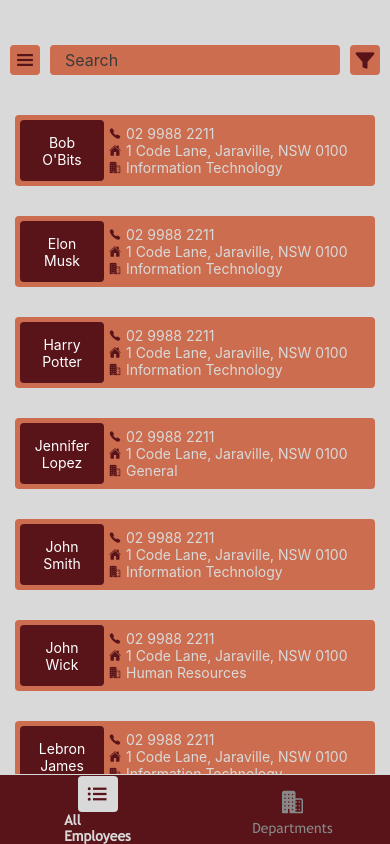
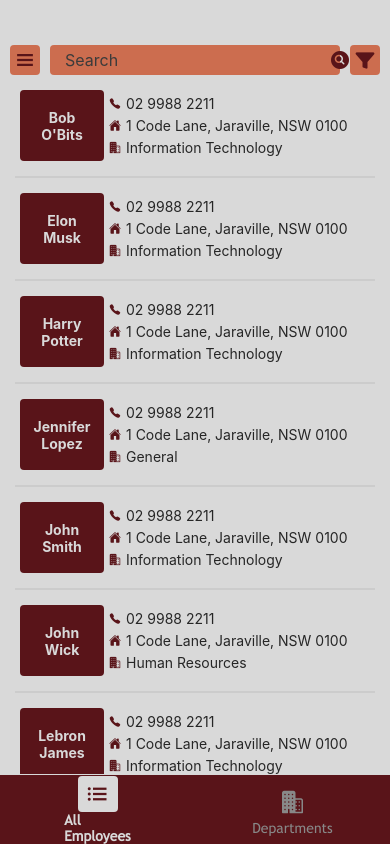
Before and after one commit to mrdlam87/roi-hr, a React Native app: screen /EmployeesOverview in a window 390 px wide. Built offline with nearby package versions, Linux system fonts and the light colour scheme.

Commit message:
updates to UI and implement modal detail

```diff
--- a/App.js
+++ b/App.js
@@ -4,6 +4,7 @@ import { createStackNavigator } from "@react-navigation/stack";
 import { useFonts } from "expo-font";
 import TabBar from "./components/ui/TabBar";
 import LoginScreen from "./screens/LoginScreen";
+import { EmployeeProvider } from "./contexts/employee.context";
 
 const Stack = createStackNavigator();
 
@@ -18,6 +19,7 @@ export default function App() {
   }
 
   return (
+    <EmployeeProvider>
       <NavigationContainer>
         <Stack.Navigator screenOptions={{ headerShown: false }}>
           <Stack.Screen name="Login" component={LoginScreen} />
@@ -28,5 +30,6 @@ export default function App() {
           />
         </Stack.Navigator>
       </NavigationContainer>
+    </EmployeeProvider>
   );
 }
--- a/components/employees-overview/EmployeeCard.jsx
+++ b/components/employees-overview/EmployeeCard.jsx
@@ -1,9 +1,9 @@
-import { StyleSheet, View, Text } from "react-native";
+import { StyleSheet, View, Text, Pressable } from "react-native";
 import { Departments } from "../../constants/departments";
 import { GlobalStyles } from "../../constants/styles";
 import EmployeeDetailItem from "./EmployeeDetailItem";
 
-const EmployeeCard = ({ employee }) => {
+const EmployeeCard = ({ employee, onPress }) => {
   const {
     name,
     phone,
@@ -18,20 +18,32 @@ const EmployeeCard = ({ employee }) => {
   const addressString = `${addressStreet}, ${addressCity}, ${addressState} ${addressZip}`;
 
   return (
+    <Pressable onPress={onPress}>
       <View style={styles.card}>
         <View style={styles.nameContainer}>
           <Text style={styles.nameText}>{name.split(" ")[0]}</Text>
           <Text style={styles.nameText}>{name.split(" ")[1]}</Text>
         </View>
         <View style={styles.detailsContainer}>
-        <EmployeeDetailItem label={phone} iconName="call" />
-        <EmployeeDetailItem label={addressString} iconName="home" />
+          <EmployeeDetailItem
+            label={phone}
+            iconName="call"
+            textStyle={styles.detailText}
+          />
+          <EmployeeDetailItem
+            label={addressString}
+            iconName="home"
+            textStyle={styles.detailText}
+            style={{ marginVertical: 5 }}
+          />
           <EmployeeDetailItem
             label={Departments.find((d) => d.id === department).name}
+            textStyle={styles.detailText}
             iconName="business"
           />
         </View>
       </View>
+    </Pressable>
   );
 };
 
@@ -43,9 +55,8 @@ const styles = StyleSheet.create({
     alignItems: "stretch",
     padding: 5,
     // elevation: 7,
-    borderRadius: GlobalStyles.borderRadius,
-    backgroundColor: GlobalStyles.colors.secondaryLightOrange,
-    marginTop: 30,
+    // borderRadius: GlobalStyles.borderRadius,
+    // backgroundColor: GlobalStyles.colors.secondaryLightOrange,
   },
   nameContainer: {
     flex: 1,
@@ -53,10 +64,15 @@ const styles = StyleSheet.create({
     padding: 10,
     backgroundColor: GlobalStyles.colors.primaryRed,
     borderRadius: GlobalStyles.borderRadius,
+    elevation: 7,
   },
   nameText: {
-    color: "white",
+    color: GlobalStyles.colors.secondaryLightGrey,
     textAlign: "center",
+    fontWeight: "bold",
+  },
+  detailText: {
+    color: GlobalStyles.colors.primaryDark,
   },
   detailsContainer: {
     flex: 4,
--- a/components/employees-overview/EmployeeDetailItem.jsx
+++ b/components/employees-overview/EmployeeDetailItem.jsx
@@ -2,11 +2,21 @@ import { StyleSheet, View, Text } from "react-native";
 import Ionicons from "@expo/vector-icons/Ionicons";
 import { GlobalStyles } from "../../constants/styles";
 
-const EmployeeDetailItem = ({ label, iconName }) => {
+const EmployeeDetailItem = ({
+  label,
+  iconName,
+  iconSize,
+  style,
+  textStyle,
+}) => {
   return (
-    <View style={styles.container}>
-      <Ionicons name={iconName} style={styles.icon} />
-      <Text style={styles.text}>{label}</Text>
+    <View style={[styles.container, style]}>
+      <Ionicons
+        name={iconName}
+        style={styles.icon}
+        size={iconSize && iconSize}
+      />
+      <Text style={[styles.text, textStyle]}>{label}</Text>
     </View>
   );
 };
--- a/components/employees-overview/EmployeeDetailModal.jsx
+++ b/components/employees-overview/EmployeeDetailModal.jsx
@@ -1,29 +1,75 @@
-import { StyleSheet, View, Text, Modal } from "react-native";
+import { useContext } from "react";
+import { StyleSheet, View, Text, Modal, Pressable } from "react-native";
 import { GlobalStyles } from "../../constants/styles";
+import { EmployeeContext } from "../../contexts/employee.context";
+import EmployeeDetailItem from "./EmployeeDetailItem";
+import { Departments } from "../../constants/departments";
 
-const EmployeeDetailModal = ({ employee }) => {
-  // const {
-  //   name,
-  //   phone,
-  //   department,
-  //   addressStreet,
-  //   addressCity,
-  //   addressState,
-  //   addressZip,
-  //   addressCountry,
-  // } = employee;
+const EmployeeDetailModal = () => {
+  const { showEmployeeDetail, setShowEmployeeDetail, selectedEmployee } =
+    useContext(EmployeeContext);
 
   const backgroundClickHandler = () => {
-    console.log("bg");
+    setShowEmployeeDetail(false);
   };
 
+  if (!selectedEmployee) return;
+
+  const {
+    name,
+    phone,
+    department,
+    addressStreet,
+    addressCity,
+    addressState,
+    addressZip,
+    addressCountry,
+  } = selectedEmployee;
+
+  const addressString = `${addressStreet}, ${addressCity}, ${addressState} ${addressZip}`;
+
   return (
-    <Modal style={styles.modal} transparent={true} visible={false}>
-      <View style={styles.container}>
+    <Modal
+      style={styles.modal}
+      transparent={true}
+      visible={showEmployeeDetail}
+      animationType="fade"
+    >
+      <Pressable style={styles.container} onPress={backgroundClickHandler}>
         <View style={styles.card}>
-          <Text>TEST</Text>
+          <View style={styles.nameContainer}>
+            <Text style={styles.nameText}>{name}</Text>
+          </View>
+          <EmployeeDetailItem
+            label={phone}
+            style={styles.detail}
+            textStyle={styles.detailText}
+            iconName="call"
+            iconSize={20}
+          />
+          <EmployeeDetailItem
+            label={addressString}
+            style={styles.detail}
+            textStyle={styles.detailText}
+            iconName="home"
+            iconSize={20}
+          />
+          <EmployeeDetailItem
+            label={addressCountry}
+            style={styles.detail}
+            textStyle={styles.detailText}
+            iconName="globe"
+            iconSize={20}
+          />
+          <EmployeeDetailItem
+            label={Departments.find((d) => d.id === department)?.name}
+            style={styles.detail}
+            textStyle={styles.detailText}
+            iconName="business"
+            iconSize={20}
+          />
         </View>
-      </View>
+      </Pressable>
     </Modal>
   );
 };
@@ -40,8 +86,28 @@ const styles = StyleSheet.create({
   },
   card: {
     backgroundColor: GlobalStyles.colors.secondaryLightOrange,
-    padding: 100,
+    padding: 10,
+    width: "80%",
     borderRadius: GlobalStyles.borderRadius,
     elevation: 5,
   },
+  nameContainer: {
+    justifyContent: "center",
+    padding: 10,
+    backgroundColor: GlobalStyles.colors.primaryRed,
+    borderRadius: GlobalStyles.borderRadius,
+  },
+  nameText: {
+    color: "white",
+    textAlign: "center",
+    fontSize: 20,
+    fontWeight: "bold",
+  },
+  detail: {
+    marginTop: 10,
+  },
+  detailText: {
+    fontSize: 16,
+    marginLeft: 5,
+  },
 });
--- a/components/ui/SearchBar.jsx
+++ b/components/ui/SearchBar.jsx
@@ -1,26 +1,39 @@
 import { StyleSheet, View, Text, TextInput } from "react-native";
 import { GlobalStyles } from "../../constants/styles";
+import Ionicons from "@expo/vector-icons/Ionicons";
 
 const SearchBar = ({ style }) => {
   return (
-    <TextInput
-      style={[styles.input, style]}
-      placeholder="Search"
-      placeholderTextColor={GlobalStyles.colors.secondaryMidGrey}
-      cursorColor={GlobalStyles.colors.primaryRed}
-    />
+    <View style={[styles.container, style]}>
+      <TextInput
+        style={styles.input}
+        placeholder="Search"
+        placeholderTextColor={GlobalStyles.colors.secondaryMidGrey}
+        cursorColor={GlobalStyles.colors.primaryRed}
+      />
+      <Ionicons name="search-circle" size={24} style={styles.icon} />
+    </View>
   );
 };
 
 export default SearchBar;
 
 const styles = StyleSheet.create({
+  container: {
+    flexDirection: "row",
+    alignItems: "center",
+    backgroundColor: GlobalStyles.colors.secondaryLightOrange,
+    borderRadius: GlobalStyles.borderRadius,
+    height: 30,
+    paddingHorizontal: 15,
+  },
   input: {
+    flex: 1,
     fontSize: 16,
     color: "white",
-    paddingHorizontal: 15,
-    borderRadius: GlobalStyles.borderRadius,
-    backgroundColor: GlobalStyles.colors.secondaryLightOrange,
-    height: 30,
+  },
+  icon: {
+    color: GlobalStyles.colors.primaryRed,
+    marginLeft: 15,
   },
 });
--- a/components/ui/TabBar.jsx
+++ b/components/ui/TabBar.jsx
@@ -1,10 +1,7 @@
 import { createBottomTabNavigator } from "@react-navigation/bottom-tabs";
-import { StyleSheet, View, Text } from "react-native";
-import Ionicons from "@expo/vector-icons/Ionicons";
 import AllEmployeesScreen from "../../screens/AllEmployeesScreen";
 import DepartmentsScreen from "../../screens/DepartmentsScreen";
 import TabItem from "./TabItem";
-import SearchBar from "./SearchBar";
 import { GlobalStyles } from "../../constants/styles";
 import Header from "./Header";
 
@@ -51,5 +48,3 @@ const TabBar = () => {
 };
 
 export default TabBar;
-
-const styles = StyleSheet.create({});
--- /dev/null
+++ b/contexts/employee.context.jsx
@@ -0,0 +1,26 @@
+import { createContext, useState } from "react";
+
+export const EmployeeContext = createContext({
+  selectedEmployee: null,
+  setSelectedEmployee: () => {},
+  showEmployeeDetail: false,
+  setShowEmployeeDetail: () => {},
+});
+
+export const EmployeeProvider = ({ children }) => {
+  const [showEmployeeDetail, setShowEmployeeDetail] = useState(false);
+  const [selectedEmployee, setSelectedEmployee] = useState(null);
+
+  const value = {
+    showEmployeeDetail,
+    setShowEmployeeDetail,
+    selectedEmployee,
+    setSelectedEmployee,
+  };
+
+  return (
+    <EmployeeContext.Provider value={value}>
+      {children}
+    </EmployeeContext.Provider>
+  );
+};
--- a/screens/AllEmployeesScreen.jsx
+++ b/screens/AllEmployeesScreen.jsx
@@ -1,12 +1,27 @@
+import { useContext, useState } from "react";
 import { StyleSheet, View, Text, FlatList } from "react-native";
 import EmployeeCard from "../components/employees-overview/EmployeeCard";
 import EmployeeDetailModal from "../components/employees-overview/EmployeeDetailModal";
 import SearchBar from "../components/ui/SearchBar";
 import { Employess } from "../constants/employess";
 import { GlobalStyles } from "../constants/styles";
+import { EmployeeContext } from "../contexts/employee.context";
 
 const AllEmployeesScreen = () => {
-  const renderItems = ({ item }) => <EmployeeCard employee={item} />;
+  const { showEmployeeDetail, setShowEmployeeDetail, setSelectedEmployee } =
+    useContext(EmployeeContext);
+
+  const employeeClickHandler = (employee) => {
+    setSelectedEmployee(employee);
+    setShowEmployeeDetail(true);
+  };
+
+  const renderItems = ({ item }) => (
+    <EmployeeCard
+      employee={item}
+      onPress={employeeClickHandler.bind(this, item)}
+    />
+  );
   const sortedEmployees = Employess.sort((a, b) => (a.name > b.name ? 1 : -1));
 
   return (
@@ -16,6 +31,7 @@ const AllEmployeesScreen = () => {
         data={sortedEmployees}
         renderItem={renderItems}
         keyExtractor={(item) => item.id}
+        ItemSeparatorComponent={() => <View style={styles.separator} />}
       />
     </View>
   );
@@ -32,4 +48,9 @@ const styles = StyleSheet.create({
   searchBar: {
     marginTop: 30,
   },
+  separator: {
+    borderTopWidth: 2,
+    borderTopColor: "#ccc",
+    marginVertical: 10,
+  },
 });
```
Also changed, not shown: constants/employess.js (+10 -10 lines). Lines whose indentation alone changed are shown as unchanged.
